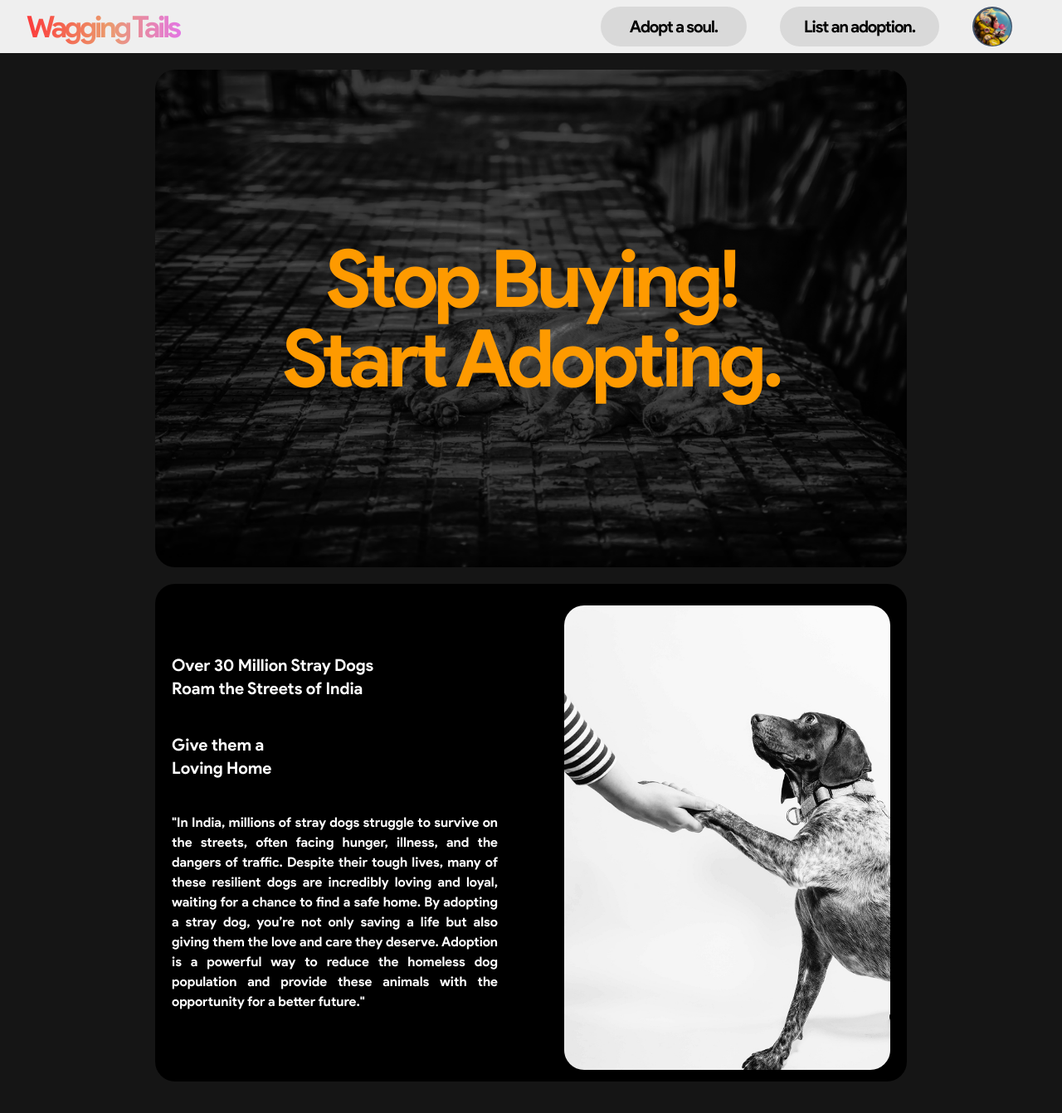
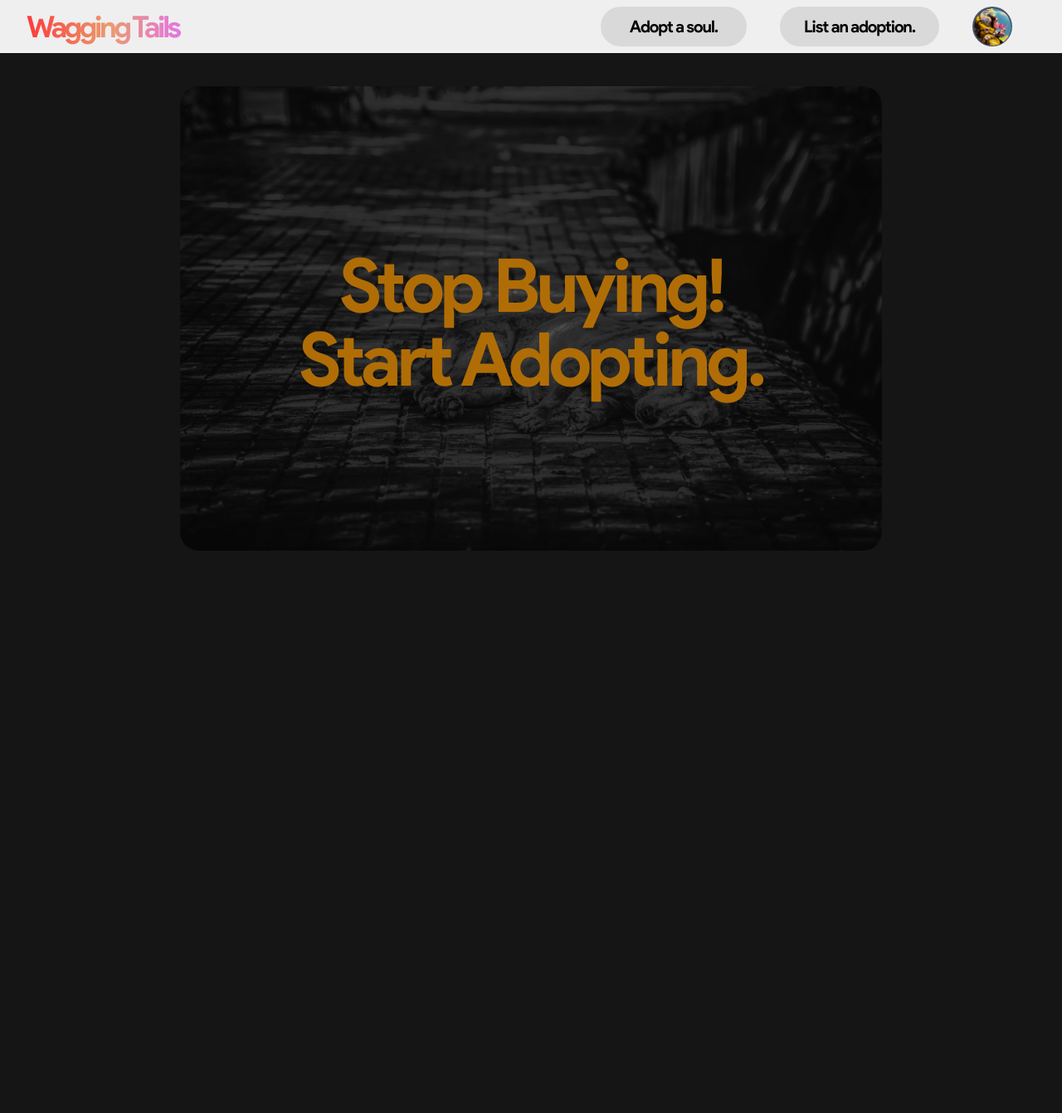
Before and after one commit to coffeeandtravel/wagging-tails, a React (Vite) app: page / in a window 1280 px wide. Shown: the top 1342 px of the page at 83% size. Built offline with nearby package versions, Linux system fonts and the light colour scheme.

Commit message:
animation

```diff
--- a/src/Pages/Homepage.jsx
+++ b/src/Pages/Homepage.jsx
@@ -6,7 +6,7 @@ import FactBanner from "./Homepage/FactBanner";
 const Homepage = () => {
   return (
     <>
-      <div className="w-80%">
+      <div className="">
         <Banner />
         <FactBanner/>
       </div>
--- a/src/Pages/Homepage/Banner.jsx
+++ b/src/Pages/Homepage/Banner.jsx
@@ -1,14 +1,23 @@
 import './Banner.css'
+import { motion, useScroll, useTransform } from "framer-motion"
+import { useRef } from "react"
 
 const Banner = () => {
+    const ref = useRef(null)
+    const { scrollYProgress } = useScroll({
+      target: ref,
+      offset: ["start end", "end start"],
+    })
+    const opacity = useTransform(scrollYProgress, [0, 0.5, 1], [0, 1, 0])
+  const scale = useTransform(scrollYProgress, [0, 0.5, 1], [0.8, 1, 0.8])
   return (
-    <div className=" md:block mt-5">
+    <motion.div className=" md:block mt-5" ref={ref} style={{opacity, scale}}>
       <div className=" flex items-center justify-center">
         <div className="banner h-[550px] w-[94%] md:h-[600px] md:w-[906px] relative rounded-3xl flex justify-center items-center">
-                <h1 className='text-5xl md:text-8xl banner-heading text-amber-500 text-center'>Stop Buying! <br />Start Adopting.</h1>
+                <motion.h1 className='text-5xl md:text-8xl banner-heading text-amber-500 text-center' initial={{y:50, opacity:0}} animate={{y:5, opacity:1}} transition={{duration:0.8, ease:"easeOut"}} >Stop Buying! <br />Start Adopting.</motion.h1>
         </div>
       </div>
-    </div>
+    </motion.div>
   )
 }
 
--- a/src/Pages/Homepage/FactBanner.jsx
+++ b/src/Pages/Homepage/FactBanner.jsx
@@ -1,11 +1,26 @@
 import "./Banner.css";
 // import fact from '../../assets/fact.jpg'
+import { motion, useScroll, useTransform } from "framer-motion"
+import { useRef } from "react"
+
+
 const FactBanner = () => {
+    const ref = useRef(null)
+  const { scrollYProgress } = useScroll({
+    target: ref,
+    offset: ["start end", "end start"],
+  })
+
+  const opacity = useTransform(scrollYProgress, [0, 0.3, 0.7, 1], [0, 1, 1, 0])
+  const y = useTransform(scrollYProgress, [0, 0.3, 0.7, 1], [100, 0, 0, -100])
+
   return (
-    <div className=" mt-5">
+    <motion.div className=" mt-5" style={{opacity, y}}>
       <div className=" flex items-center justify-center">
         <div className="h-[860px] w-[94%] md:h-[600px] md:w-[906px] bg-black rounded-3xl flex md:gap-20 items-center mb-12 p-5 flex-col md:flex-row-reverse justify-between">
-          <div className="fact h-[500px] w-full md:h-full md:w-1/2 mt-3 rounded-3xl flex items-center justify-center">
+          <motion.div className="fact h-[500px] w-full md:h-full md:w-1/2 mt-3 rounded-3xl flex items-center justify-center" initial={{ x: 100, opacity: 0 }}
+            animate={{ x: 0, opacity: 1 }}
+            transition={{ duration: 0.8, ease: "easeOut" }}>
             <div className="h-[440px] w-11/12 linear md:hidden rounded-3xl flex gap-45 flex-col">
               <p className="text-xl pl-4 pt-5">
                 Over 30 Million Stray Dogs <br /> Roam the Streets of India
@@ -14,11 +29,15 @@ const FactBanner = () => {
                 Give them a <br /> Loving Home
               </p>
             </div>
-          </div>
-          <div className="block md:hidden">
+          </motion.div>
+          <motion.div className="block md:hidden" initial={{ y: 50, opacity: 0 }}
+            animate={{ y: 0, opacity: 1 }}
+            transition={{ duration: 0.8, ease: "easeOut", delay: 0.2 }}>
             <p className="text-white text-justify">{`"In India, millions of stray dogs struggle to survive on the streets, often facing hunger, illness, and the dangers of traffic. Despite their tough lives, many of these resilient dogs are incredibly loving and loyal, waiting for a chance to find a safe home. By adopting a stray dog, you’re not only saving a life but also giving them the love and care they deserve. Adoption is a powerful way to reduce the homeless dog population and provide these animals with the opportunity for a better future."`}</p>
-          </div>
-          <div className="hidden md:flex flex-col w-1/2 justify-between ">
+          </motion.div>
+          <motion.div className="hidden md:flex flex-col w-1/2 justify-between" initial={{ x: -100, opacity: 0 }}
+            animate={{ x: 0, opacity: 1 }}
+            transition={{ duration: 0.8, ease: "easeOut" }}>
               <div className="flex flex-col gap-10">
                 <p className="text-xl text-white g">
                   Over 30 Million Stray Dogs <br /> Roam the Streets of India
@@ -30,10 +49,10 @@ const FactBanner = () => {
               <div className="mt-10">
                 <p className="text-white text-justify">{`"In India, millions of stray dogs struggle to survive on the streets, often facing hunger, illness, and the dangers of traffic. Despite their tough lives, many of these resilient dogs are incredibly loving and loyal, waiting for a chance to find a safe home. By adopting a stray dog, you’re not only saving a life but also giving them the love and care they deserve. Adoption is a powerful way to reduce the homeless dog population and provide these animals with the opportunity for a better future."`}</p>
               </div>
-          </div>
+          </motion.div>
         </div>
       </div>
-    </div>
+    </motion.div>
   );
 };
 
```
